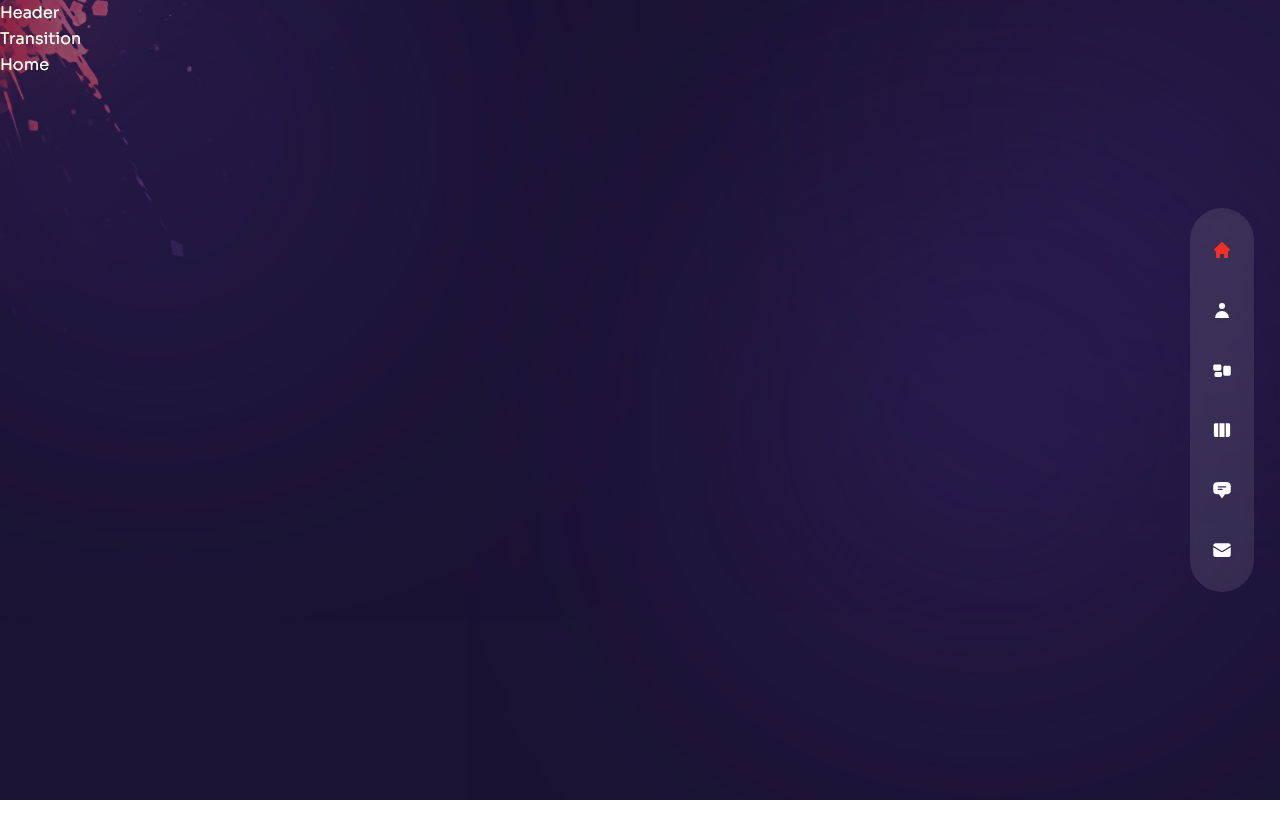
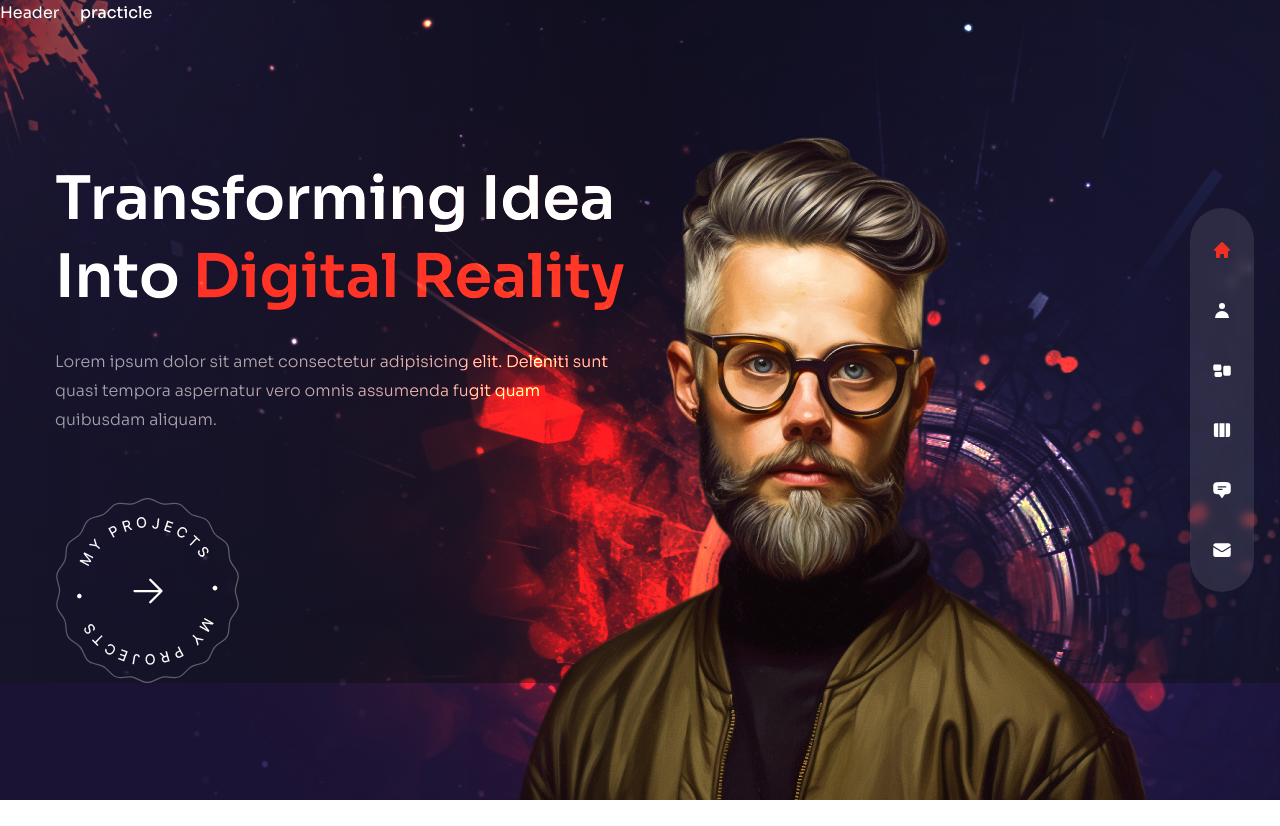
Before and after one commit to nxhuy1697/ethannn, a Next.js app: page / in a window 1280 px wide. After the commit the page ends 800 px from the top, so only its background shows below. Built offline with nearby package versions, Linux system fonts and the light colour scheme.

Commit message:
page home

```diff
--- a/package.json
+++ b/package.json
@@ -14,7 +14,9 @@
     "react": "19.0.0-rc-65a56d0e-20241020",
     "react-dom": "19.0.0-rc-65a56d0e-20241020",
     "react-icons": "^5.3.0",
-    "tailwind-scrollbar": "^3.1.0"
+    "react-tsparticles": "^2.12.2",
+    "tailwind-scrollbar": "^3.1.0",
+    "tsparticles": "^3.5.0"
   },
   "devDependencies": {
     "@types/node": "^20",
--- a/src/app/layout.tsx
+++ b/src/app/layout.tsx
@@ -34,7 +34,6 @@
         <Nav />
         <Header />
         <PageTransition>
-
         <Transition />
         {children}
 
--- a/src/app/page.tsx
+++ b/src/app/page.tsx
@@ -1,8 +1,78 @@
-import { div } from "framer-motion/client";
+"use client";
+//image
 import Image from "next/image";
+//framer motion
+import { motion } from "framer-motion";
+//components
+import Avatar from "@/components/Avatar";
+import PraticlesContainer from "@/components/ParticlesContainer";
+import ProjectsBtns from "@/components/ProjectsBtns";
+//variants
+import { fadeIn } from "../../variant";
+import { section } from "framer-motion/client";
 
 export default function Home() {
   return (
-    <div>Home</div>
+    <div className="bg-primary/60 h-full">
+      {/* text  */}
+      <div className="w-full h-full bg-gradient-to-r from-primary/10 via-black/30 to-black/10 ">
+        <div className="text-center flex flex-col justify-center xl:pt-40 xl:text-left h-full container mx-auto">
+          {/* title  */}
+          <motion.h1
+            variants={fadeIn("down", 0.2)}
+            initial="hidden"
+            animate="show"
+            exit="hidden"
+            className="h1"
+          >
+            Transforming Idea <br /> Into{" "}
+            <span className="text-accent">Digital Reality </span>
+          </motion.h1>
+          {/* subtitle  */}
+          <motion.p
+            variants={fadeIn("down", 0.3)}
+            initial="hidden"
+            animate="show"
+            exit="hidden"
+            className="max-w-sm xl:max-w-xl max-auto xl:mx-0 mb-10 xl:mb-16"
+          >
+            Lorem ipsum dolor sit amet consectetur adipisicing elit. Deleniti
+            sunt quasi tempora aspernatur vero omnis assumenda fugit quam
+            quibusdam aliquam.{" "}
+          </motion.p>
+          {/* btn  */}
+          <div className="flex justify-center xl:hidden relative">
+            <ProjectsBtns />
+          </div>
+          <motion.div
+            variants={fadeIn("down", 0.4)}
+            initial="hidden"
+            animate="show"
+            exit="hidden"
+            className="hidden xl:flex"
+          >
+            <ProjectsBtns />
+          </motion.div>
+        </div>
+      </div>
+      {/* image  */}
+      <div className="w-[1200px] h-full absolute right-0 bottom-0 ">
+        {/* bg img  */}
+        <div className="bg-none xl:bg-explosion xl:bg-cover xl:bg-right xl:bg-no-repeat w-full h-full absolute mix-blend-color-dodge translate-z-0"></div>
+        {/* practicle  */}
+        <div>practicle</div>
+        {/* avatar img  */}
+        <motion.div
+          variants={fadeIn("up", 0.5)}
+          initial="hidden"
+          animate="show"
+          exit="hidden"
+          transition={{duration:1, ease:'easeInOut'}}
+          className="w-full h-full max-w-[737px] max-h-[678px] absolute -bottom-32 lg:bottom-0 lg:right-[8%] "
+        >
+          <Avatar />
+        </motion.div>
+      </div>
+    </div>
   );
 }
--- a/src/components/Avatar.tsx
+++ b/src/components/Avatar.tsx
@@ -1,9 +1,18 @@
-import React from 'react'
+import React from "react";
+import Image from "next/image";
 
 const Avatar = () => {
   return (
-    <div>Avatar</div>
-  )
-}
+    <div className="hidden xl:flex xl:max-w-none">
+      <Image
+        src={"/avatar.png"}
+        width={737}
+        height={678}
+        alt=""
+        className="translate-z-0 w-full h-full"
+      />
+    </div>
+  );
+};
 
-export default Avatar
+export default Avatar;
--- a/src/components/Header.tsx
+++ b/src/components/Header.tsx
@@ -2,7 +2,7 @@
 
 const Header = () => {
   return (
-    <div>Header</div>
+      <header className='absolute z-30 w-full' >Header</header>
   )
 }
 
--- a/src/components/Nav.tsx
+++ b/src/components/Nav.tsx
@@ -38,7 +38,7 @@
   },
   {
     name: "testmonials",
-    path: "/testmonials",
+    path: "/testimonials",
     icon: <HiChatBubbleBottomCenterText />,
   },
   {
--- a/src/components/PageTransition.tsx
+++ b/src/components/PageTransition.tsx
@@ -1,21 +1,20 @@
-"use client"
-import React from 'react';
-import { usePathname } from 'next/navigation';
-import { AnimatePresence, motion } from 'framer-motion';
+"use client";
+import React from "react";
+import { usePathname } from "next/navigation";
+import { AnimatePresence, motion } from "framer-motion";
 
 const PageTransition = ({
-    children,
-  }: Readonly<{ children: React.ReactNode }>) => {
-    const pathname = usePathname();
+  children,
+}: Readonly<{ children: React.ReactNode }>) => {
+  const pathname = usePathname();
 
   return (
-    <AnimatePresence mode='wait'>
-        <motion.div key={pathname} className='h-full' >
+    <AnimatePresence mode="wait">
+      <div >
+        <motion.div className="h-full" key={pathname}>{children}</motion.div>
+      </div>
+    </AnimatePresence>
+  );
+};
 
-            {children}
-        </motion.div>
-    </AnimatePresence>
-  )
-}
-
-export default PageTransition
+export default PageTransition;
--- /dev/null
+++ b/src/components/ParticlesContainer.tsx
@@ -0,0 +1,75 @@
+import { useCallback } from "react";
+import { Particles } from "react-tsparticles";
+import { loadFull, Engine } from "tsparticles"; // import Engine type
+
+const ParticlesContainer: React.FC = () => {
+  // Initialize tsparticles engine
+  const particlesInit = useCallback(async (engine: Engine) => {
+    await loadFull(engine);
+  }, []);
+
+  const particlesLoaded = useCallback(async (container?: unknown) => {
+    // Nếu container có logic, hãy định nghĩa kiểu cho nó.
+  }, []);
+
+  return (
+    <Particles
+      id="tsparticles"
+      init={particlesInit}
+      loaded={particlesLoaded}
+      options={{
+        fullScreen: { enable: false },
+        background: {
+          color: { value: "" },
+        },
+        fpsLimit: 120,
+        interactivity: {
+          events: {
+            onClick: {
+              enable: false,
+              mode: "push",
+            },
+            onHover: {
+              enable: true,
+              mode: "repulse",
+            },
+            resize: true,
+          },
+          modes: {
+            push: { quantity: 90 },
+            repulse: { distance: 200, duration: 0.4 },
+          },
+        },
+        particles: {
+          color: { value: "#e68e2e" },
+          links: {
+            color: "#f5d393",
+            distance: 150,
+            enable: true,
+            opacity: 0.5,
+            width: 1,
+          },
+          collisions: { enable: true },
+          move: {
+            direction: "none",
+            enable: true,
+            outModes: { default: "bounce" },
+            random: false,
+            speed: 1,
+            straight: false,
+          },
+          number: {
+            density: { enable: true, area: 800 },
+            value: 80,
+          },
+          opacity: { value: 0.5 },
+          shape: { type: "circle" },
+          size: { value: { min: 1, max: 5 } },
+        },
+        detectRetina: true,
+      }}
+    />
+  );
+};
+
+export default ParticlesContainer;
--- a/src/components/PraticlesContainer.tsx
+++ /dev/null
@@ -1,9 +0,0 @@
-import React from 'react'
-
-const PraticlesContainer = () => {
-  return (
-    <div>PraticlesContainer</div>
-  )
-}
-
-export default PraticlesContainer
--- a/src/components/ProjectsBtns.tsx
+++ b/src/components/ProjectsBtns.tsx
@@ -1,8 +1,16 @@
-import React from 'react'
 
+import Image from 'next/image';
+import Link from 'next/link';
+import { HiArrowRight } from 'react-icons/hi2';
 const ProjectsBtns = () => {
   return (
-    <div>ProjectsBtns</div>
+    <div className='mx-auto xl:mx-0'>
+      <Link href={'/work'} className='relative w-[185px] h-[185px] flex justify-center items-center bg-circleStar bg-cover bg-center bg-no-repeat group '>
+      <Image src={'/rounded-text.png'} width={141} height={148} alt='' className='animate-spin-slow w-full h-full max-w-[141px] max-h-[148px]' />
+      <HiArrowRight className='absolute text-4xl group-hover:translate-x-2 transition-all duration-300' />
+      </Link>
+
+    </div>
   )
 }
 
--- a/src/components/Transition.tsx
+++ b/src/components/Transition.tsx
@@ -1,26 +1,59 @@
-import React from 'react';
-import {animate, motion} from 'framer-motion';
+"use client";
+import React from "react";
+import { animate, motion } from "framer-motion";
 
 //variant
 const transitionVariants = {
-  initial : {
-    x: '100%',
-    width: '100%',
+  initial: {
+    x: "100%",
+    width: "100%",
   },
   animate: {
-    x: '0%',
-    width: '0%'
+    x: "0%",
+    width: "0%",
   },
   exit: {
-    x: ['0', '100%'],
-    width: ['0%', '100%']
-  }
-}
+    x: ["0", "100%"],
+    width: ["0%", "100%"],
+  },
+};
 
 const Transition = () => {
   return (
-    <div>Transition</div>
-  )
-}
+    <>
+      <motion.div
+        className="fixed top-0 bottom-0 right-full w-screen h-screen z-30 bg-[#2e2257]"
+        variants={transitionVariants}
+        initial="initial"
+        animate="animate"
+        exit="exit"
+        transition={{ delay: 0.2, duration: 0.6, ease: "easeInOut" }}
+      >
 
-export default Transition
+      </motion.div>
+      <motion.div
+        className="fixed top-0 bottom-0 right-full w-screen h-screen z-20 bg-[#3b2d71]"
+        variants={transitionVariants}
+        initial="initial"
+        animate="animate"
+        exit="exit"
+        transition={{ delay: 0.4, duration: 0.6, ease: "easeInOut" }}
+      >
+
+      </motion.div>
+      <motion.div
+        className="fixed top-0 bottom-0 right-full w-screen h-screen z-10 bg-[#4b3792]"
+        variants={transitionVariants}
+        initial="initial"
+        animate="animate"
+        exit="exit"
+        transition={{ delay: 0.6, duration: 0.6, ease: "easeInOut" }}
+      >
+
+      </motion.div>
+
+    </>
+  );
+};
+
+export default Transition;
```
Also changed, not shown: 1 other file (tests, documents, lock files or other folders).
